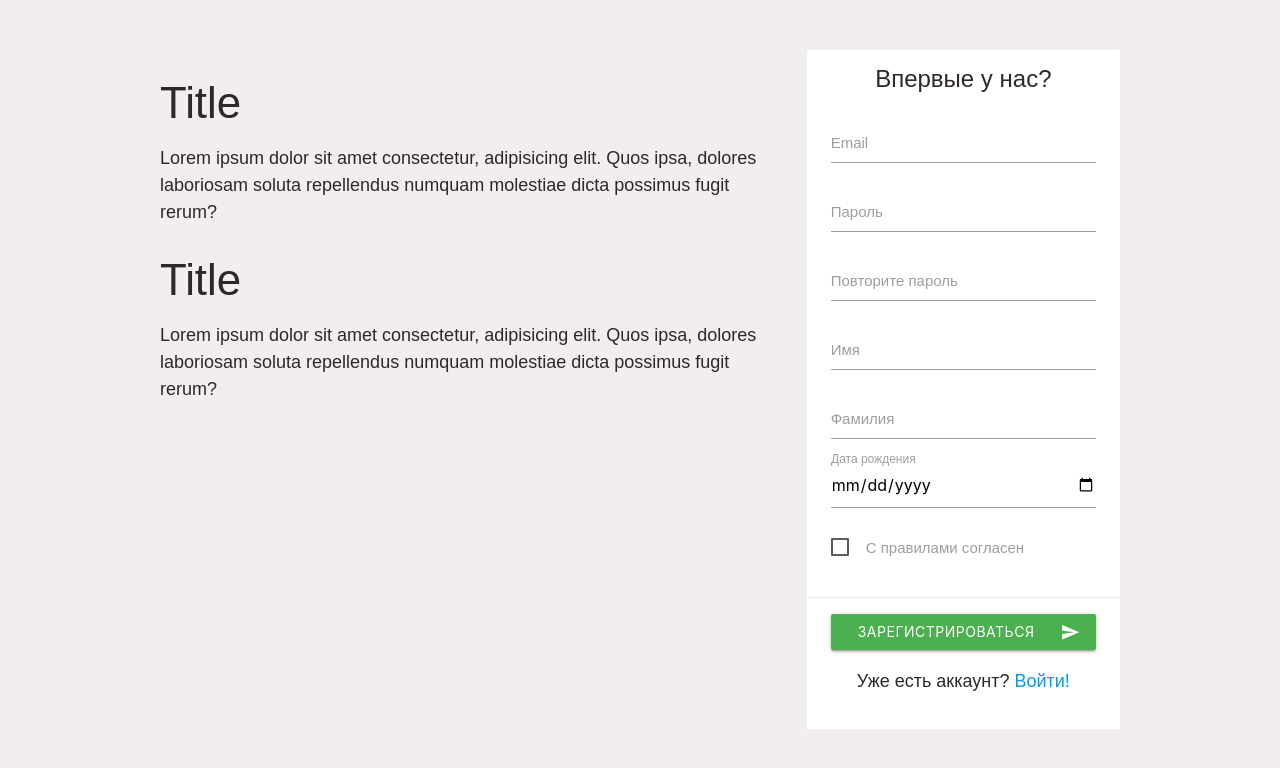
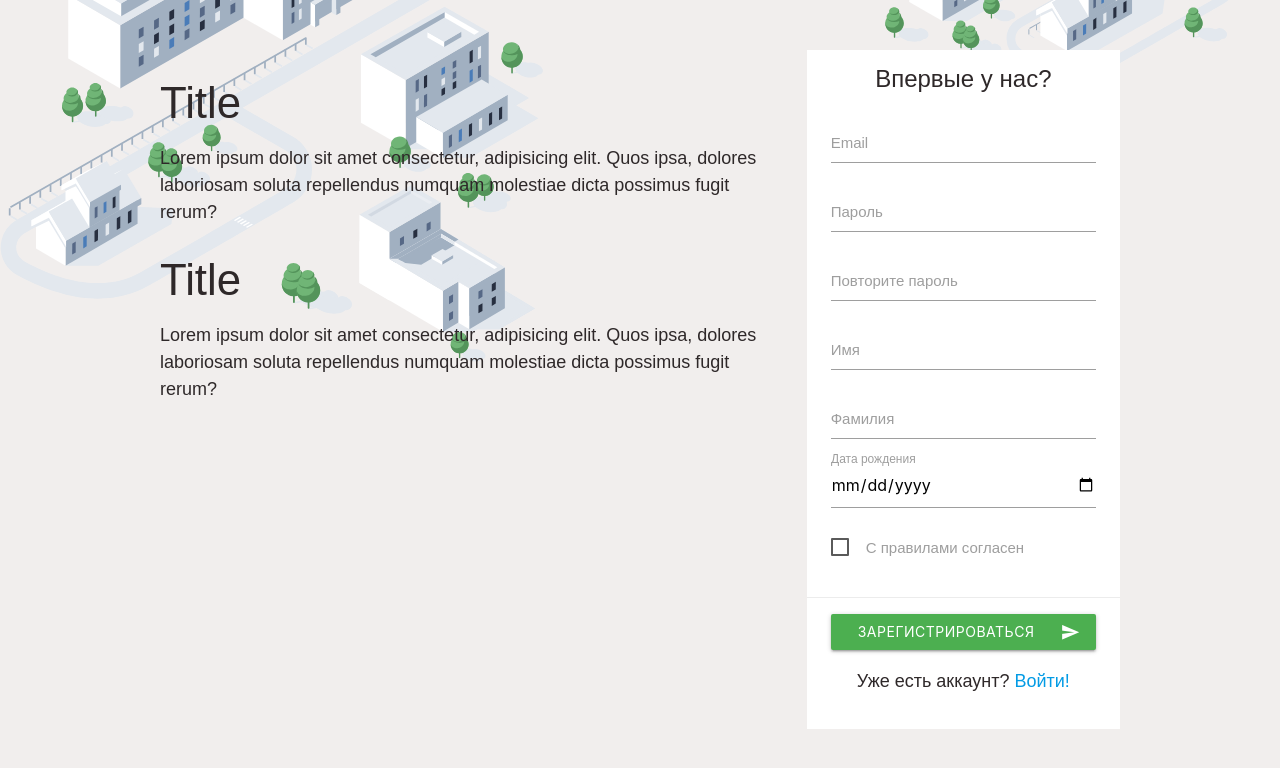
Before and after one commit to FedorovNikita/social-network, a Vue app: page /register in a window 1280 px wide. Shown: the top 768 px of the page. Built offline with nearby package versions, Linux system fonts and the light colour scheme; no server answers.

Commit message:
Добавил фоны для layout

```diff
--- a/src/assets/style/index.scss
+++ b/src/assets/style/index.scss
@@ -11,7 +11,7 @@ $font-color: #2e2829;
 .empty-layout {
   display: flex;
   justify-content: space-between;
-  margin-top: 50px;
+  padding-top: 50px;
 }
 
 .main-layout__wrapper {
--- a/src/layouts/EmptyLayout.vue
+++ b/src/layouts/EmptyLayout.vue
@@ -1,4 +1,5 @@
 <template lang="pug">
+  .bg-empty
     .container.empty-layout
       .posts
         ul.posts__list
@@ -29,3 +30,10 @@ export default {
   }
 }
 </script>
+
+<style scoped>
+  .bg-empty {
+    background-image: url('../assets/img/bg-empty.svg');
+    background-repeat: no-repeat;
+  }
+</style>
--- a/src/layouts/MainLayout.vue
+++ b/src/layouts/MainLayout.vue
@@ -1,5 +1,5 @@
 <template lang="pug">
-  .main-layout
+  .main-layout.bg-main
     Navbar
 
     .main-layout__wrapper.container
@@ -37,3 +37,10 @@ export default {
   }
 }
 </script>
+
+<style scoped>
+  .bg-main {
+    background-image: url('../assets/img/bg-main.svg');
+    background-repeat: no-repeat;
+  }
+</style>
```
Also changed, not shown: src/assets/img/bg-empty.svg (added), src/assets/img/bg-main.svg (added). Lines whose indentation alone changed are shown as unchanged.
